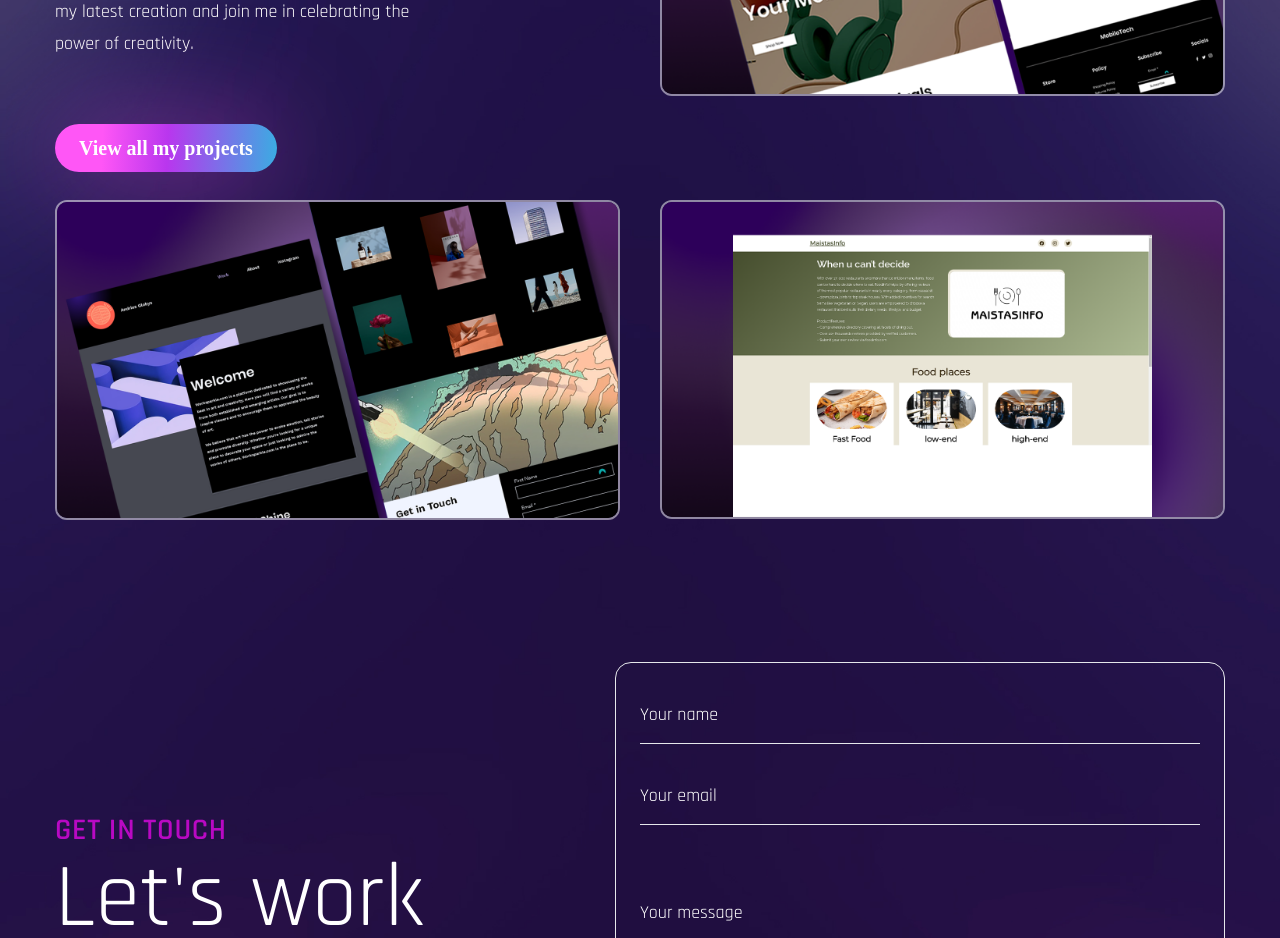
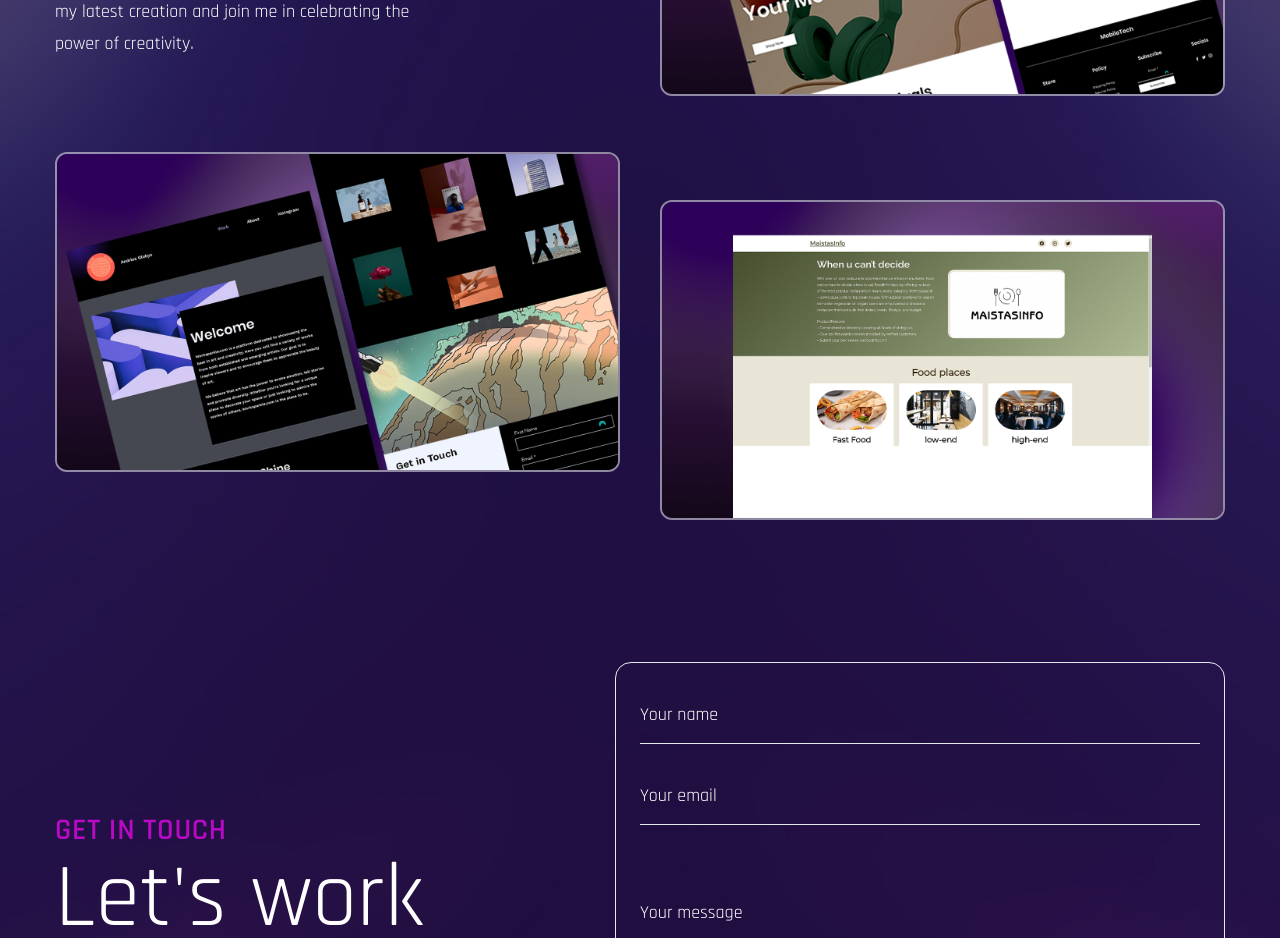
Before and after one commit to Andriukas0/portfolio, a React (Create React App) app: page / in a window 1280 px wide. Shown: the part 2740-3678 px from the top of the page. Built offline with nearby package versions, Linux system fonts and the light colour scheme; the HTML template or start-up script is replaced by a standard one; a web font is replaced by a local one.

Commit message:
Update Work.js

```diff
--- a/src/components/Work.js
+++ b/src/components/Work.js
@@ -30,9 +30,6 @@ const Work = () => {
             From concept to completion, I have poured countless hours into making this a truly exceptional work of art.
             So take a moment to appreciate the beauty of my latest creation and join me in celebrating the power of creativity.
             </p>
-            <a href='https://andriusglobys.wixsite.com/my-site'>
-            <button className='btn btn-sm'>View all my projects</button>
-            </a>
           </div>
           {/* image */}
           <div className='group relative overflow-hidden border-2 border-white/50 rounded-xl'>
```
